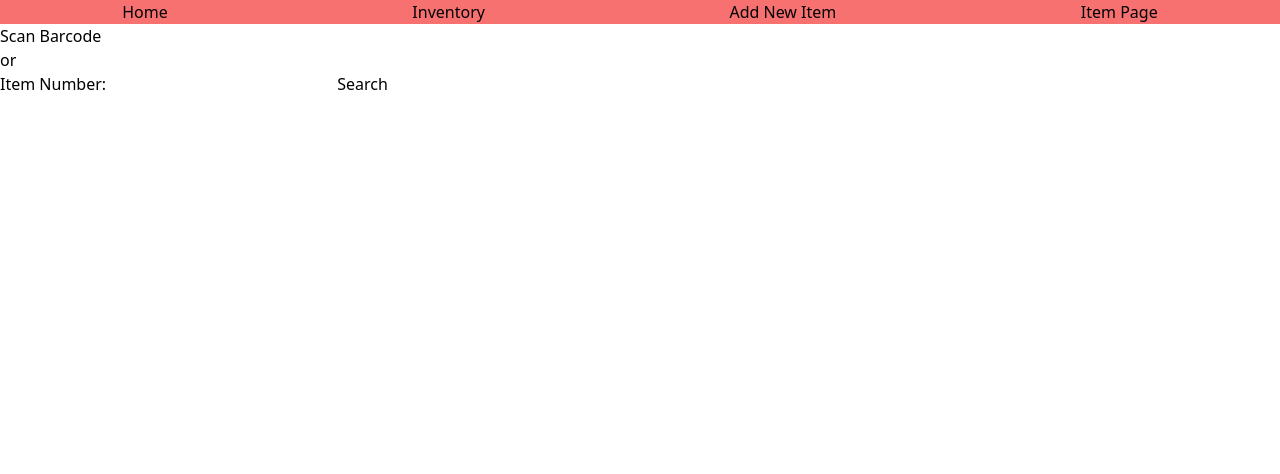
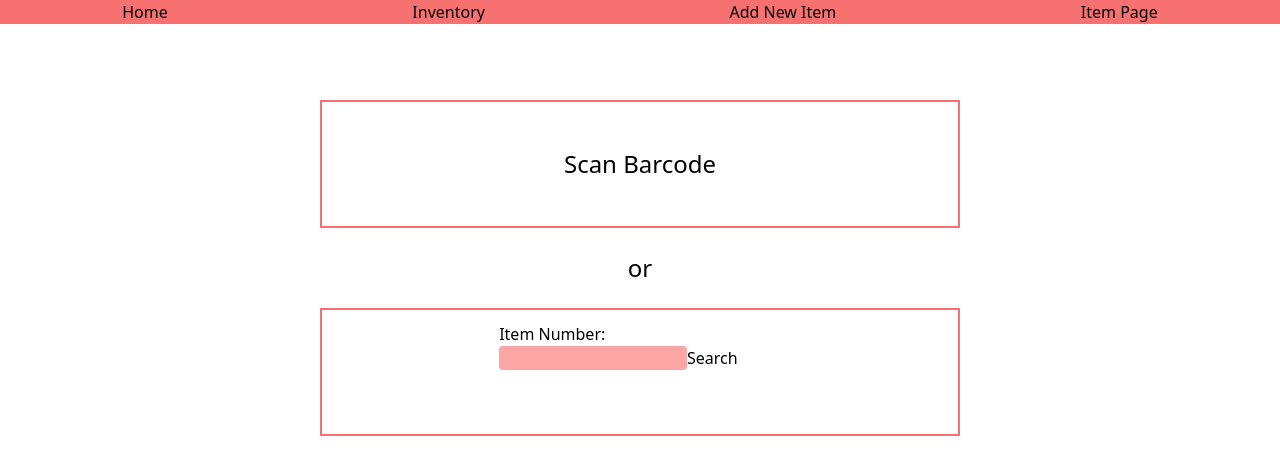
Before and after one commit to Git-Vdim-Hub/lunchroom-inventory-app, a React (Create React App) app in the folder client/: page / in a window 1280 px wide. Shown: the top 474 px of the page. Built offline with nearby package versions, Linux system fonts and the light colour scheme.

Commit message:
home page

```diff
--- a/client/src/pages/Home.js
+++ b/client/src/pages/Home.js
@@ -30,24 +30,46 @@ export default function Home() {
 	};
 
 	return (
-		<div>
-			<div>
-				<button onClick={handleBarcodeScanner}>Scan Barcode</button>
+		<div className="flex flex-col mt-16">
+			<div className="flex justify-center w-100 my-3">
+				<div className="flex justify-center border border-2 border-red-400 h-32 w-1/2">
+					<button onClick={handleBarcodeScanner} className="text-xl md:text-2xl">Scan Barcode</button>
 				</div>
-			<p>or</p>
-			<div>
-				<form>
-					<label>Item Number:</label>
+			</div>
+			<p className="flex justify-center my-3 text-xl md:text-2xl">or</p>
+			<div className="flex justify-center">
+				<div className="flex justify-center border border-2 border-red-400 h-32 w-1/2 p-3 my-3">
+					<form className="w-100">
+						<label className="grid-span-1">Item Number:</label>
+						<div className="grid-span-1">
 							<input
 								name="itemNumber"
 								type="text"
 								onChange={handleInputChange}
 								value={itemNumber}
+								className="bg-red-300 rounded w-2/3"
 							></input>
 							<button type="button" onClick={handleSubmit}>
 								Search
 							</button>
+						</div>
 					</form>
+					{/* <form className="grid grid-rows-2">
+						<label className="grid-span-1">Item Number:</label>
+						<div className="grid-span-1">
+							<input
+								name="itemNumber"
+								type="text"
+								onChange={handleInputChange}
+								value={itemNumber}
+								className="bg-red-300 rounded w-2/3"
+							></input>
+							<button type="button" onClick={handleSubmit}>
+								Search
+							</button>
+						</div>
+					</form> */}
+				</div>
 			</div>
 		</div>
 	);
```
Lines whose indentation alone changed are shown as unchanged.
